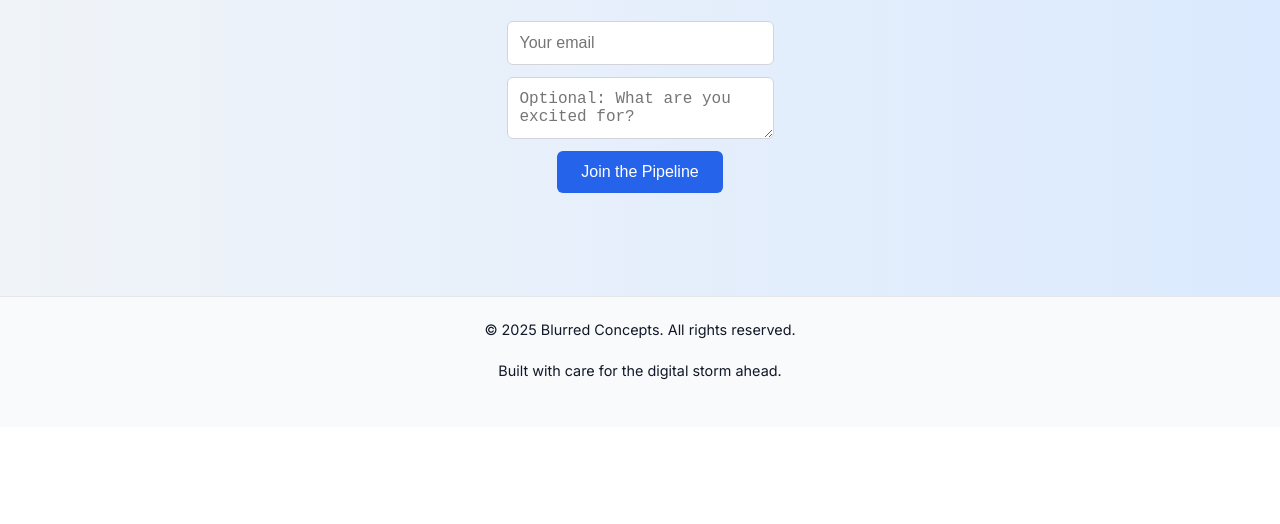
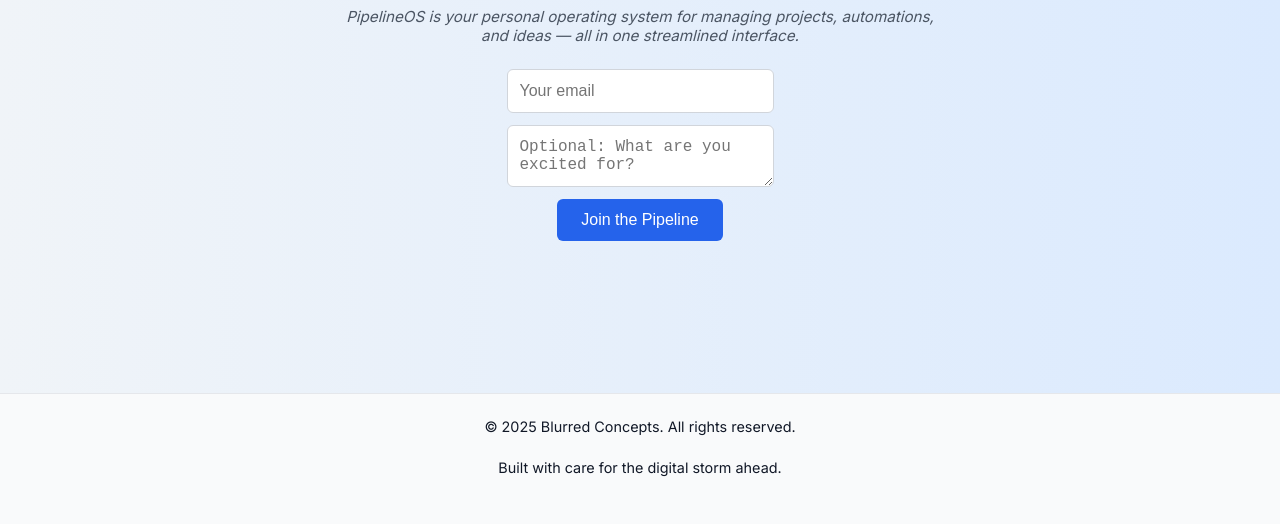
Before and after one commit to garthpuckerin/pipelineos-site, a plain HTML site: page index.html in a window 1280 px wide. Shown: the part 373-897 px from the top of the page. Before the commit the page ends 800 px from the top, so only its background shows below. Drawn offline with Linux system fonts and the light colour scheme.

Commit message:
Fix: restore main section layout after CSS extraction

```diff
--- a/styles.css
+++ b/styles.css
@@ -37,6 +37,9 @@ main {
   display: flex;
   flex-direction: column;
   justify-content: center;
+  align-items: center;
+  text-align: center;
+  min-height: 80vh;
 }
 
 .logo {
```
